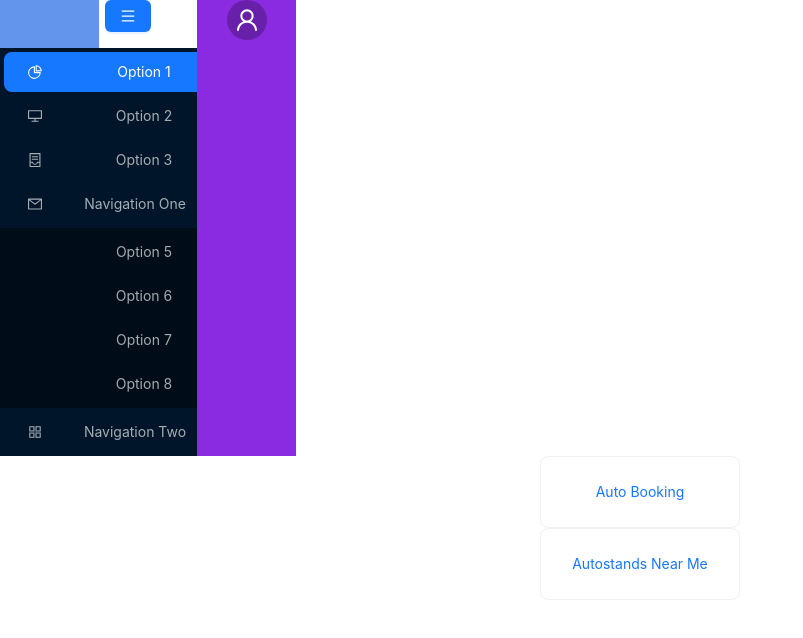
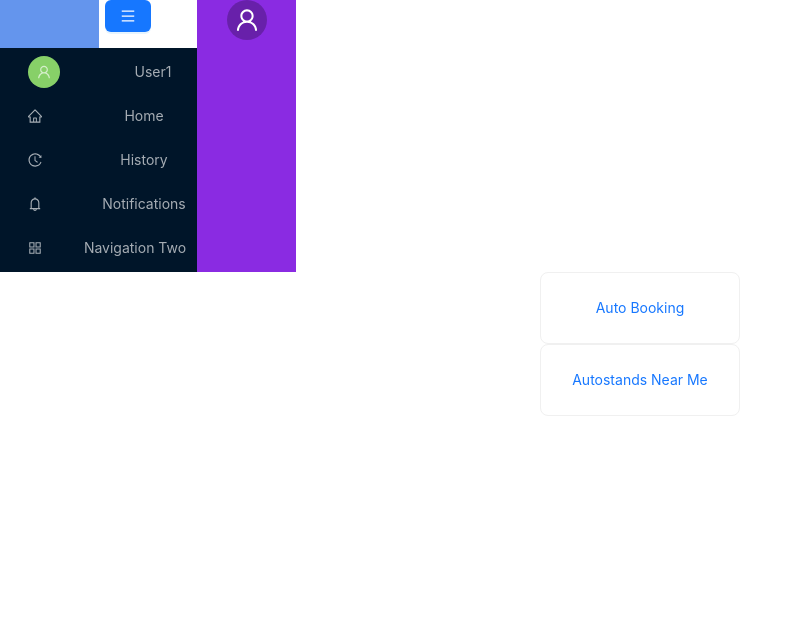
Before and after one commit to vinayakac/Google-page, a React (Create React App) app in the folder taxi-booking/: page / in a window 1280 px wide. Shown: the top 638 px of the page, without its empty margins (0-803 px from the left). Built offline with nearby package versions, Linux system fonts and the light colour scheme; the HTML template or start-up script is replaced by a standard one.

Commit message:
customized some of the navbar buttons

```diff
--- a/taxi-booking/src/Components/SideMenu.js
+++ b/taxi-booking/src/Components/SideMenu.js
@@ -1,11 +1,12 @@
 import { useState } from 'react';
-import { Button, Menu } from 'antd';
+import { Avatar, Button, Menu } from 'antd';
 import {
   MenuOutlined ,
-  PieChartOutlined,
-  DesktopOutlined,
-  ContainerOutlined,
-  MailOutlined,
+  UserOutlined,
+
+  HomeOutlined,
+  HistoryOutlined,
+  BellOutlined,
   AppstoreOutlined,
 } from '@ant-design/icons';
 
@@ -19,16 +20,25 @@ function getItem(label, key, icon, children, type) {
   };
 }
 
+// <Avatar
+// style={{
+//   backgroundColor: '#87d068',
+// }}
+// icon={<UserOutlined />}
+// />
+
 const items = [
-  getItem('Option 1', '1', <PieChartOutlined />),
-  getItem('Option 2', '2', <DesktopOutlined />),
-  getItem('Option 3', '3', <ContainerOutlined />),
-  getItem('Navigation One', 'sub1', <MailOutlined />, [
-    getItem('Option 5', '5'),
-    getItem('Option 6', '6'),
-    getItem('Option 7', '7'),
-    getItem('Option 8', '8'),
-  ]),
+  getItem('User1', 'UwU', <Avatar  style={{backgroundColor: '#87d068',}}
+  icon={<UserOutlined />}/>),
+  getItem('Home', '2', <HomeOutlined />),
+  getItem('History', '3', <HistoryOutlined />),
+  getItem('Notifications', '4', <BellOutlined />, ),
+  // [
+  //   getItem('Option 5', '5'),
+  //   getItem('Option 6', '6'),
+  //   getItem('Option 7', '7'),
+  //   getItem('Option 8', '8'),
+  // ]),
   getItem('Navigation Two', 'sub2', <AppstoreOutlined />, [
     getItem('Option 9', '9'),
     getItem('Option 10', '10'),
```
